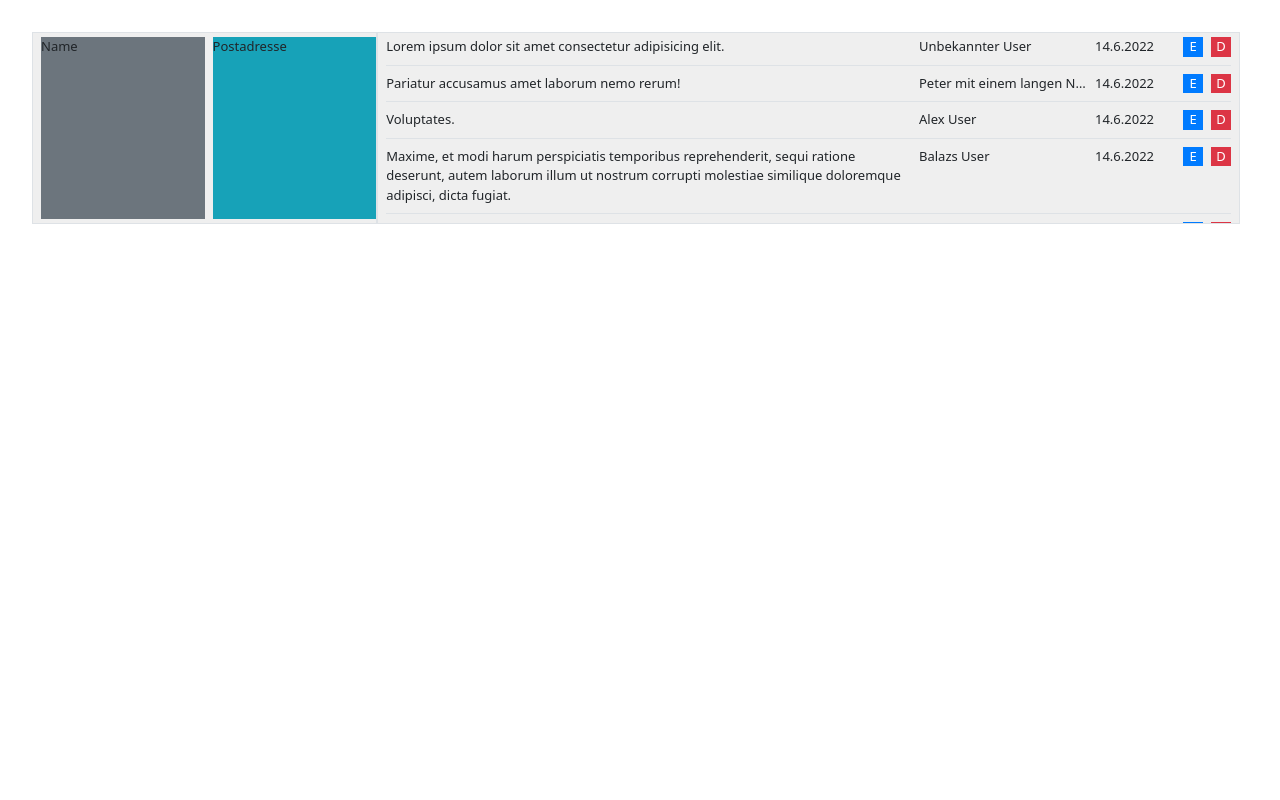
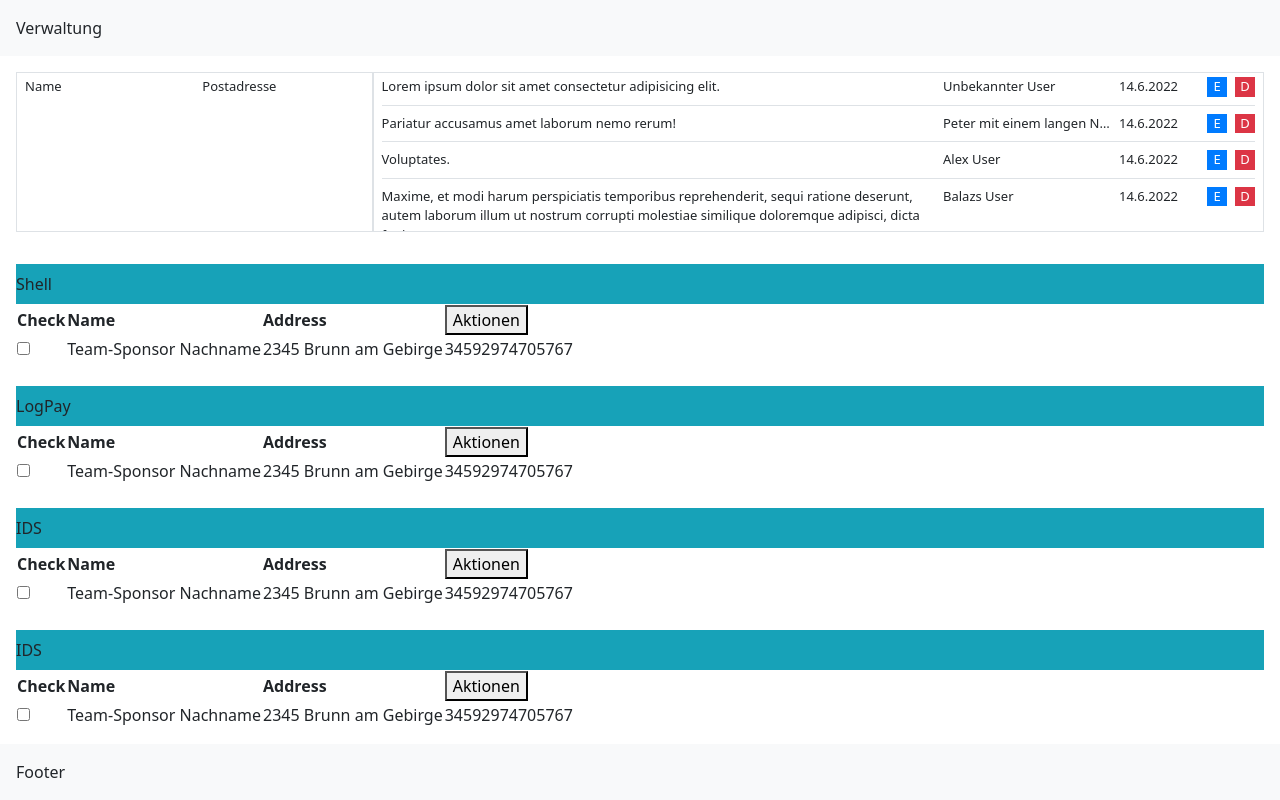
Before and after one commit to elementarteilchen-charm/tkv, a Vue app: page / in a window 1280 px wide. Built offline with nearby package versions, Linux system fonts and the light colour scheme.

Commit message:
Grid layout für header, main, footer. Scrollbarer main Bereich

```diff
--- a/index.html
+++ b/index.html
@@ -8,8 +8,10 @@
     <link rel="stylesheet" href="https://cdn.jsdelivr.net/npm/bootstrap-icons@1.8.3/font/bootstrap-icons.css">
     <title>Vite App</title>
   </head>
+
   <body>
-    <div id="app" style="margin: 2rem;"></div>
+    <div id="app"></div>
     <script type="module" src="/src/main.js"></script>
   </body>
+
 </html>
--- a/src/App.vue
+++ b/src/App.vue
@@ -1,29 +1,50 @@
 <script setup>
   import KommentarBox from './components/KommentarBox.vue'
   import PartnerInfoBox from './components/PartnerInfoBox.vue'
+  import AnbieterUebersicht from './components/AnbieterUebersicht.vue'
 </script>
 
 <template>
-  <div class="container-fluid">
-    <div class="row pr-2">
-      <header class="info-bereich">
+  <div class="app-layout">
+
+    <header class="">
+      <div class="p-3 bg-light">
+        Verwaltung
+      </div>
+      <div class="info-bereich p-3">
         <PartnerInfoBox />
         <KommentarBox />
-      </header>
-    </div>
+      </div>
+    </header>
+
+    <main class="p-3" style="overflow-y: scroll;">
+      <AnbieterUebersicht />
+    </main>
+
+    <footer class="bg-light" style="min-height: 2rem;">
+      <div class="p-3">
+        Footer
+      </div>
+    </footer>
   </div>
 </template>
 
 <style>
-  header.info-bereich {
-    background-color: #efefef;
+  .info-bereich {
     display:  grid;
     grid-template-columns: 2fr 5fr;
   }
 
   #app {
-    font-family: system-ui, Helvetica, Arial, sans-serif;
+     font-family: system-ui, Helvetica, Arial, sans-serif;
     -webkit-font-smoothing: antialiased;
     -moz-osx-font-smoothing: grayscale;
   }
+
+  .app-layout {
+    display: grid;
+    grid-template-rows: auto 1fr auto;
+    height: 100vh;
+
+  }
 </style>
--- /dev/null
+++ b/src/components/Anbieter.vue
@@ -0,0 +1,35 @@
+<script setup>
+    // import Kommentar from './Kommentar.vue'
+    defineProps(['name'])
+</script>
+
+<template>
+    <div class="anbieter">
+        <div class="py-2 bg-info">{{name}}</div>
+
+        <table>
+            <thead>
+                <th>Check</th>
+                <th>Name</th>
+                <th>Address</th>
+                <th><button>Aktionen</button></th>
+            </thead>
+            <tbody>
+                <tr>
+                    <td><input type="checkbox"></td>
+                    <td>Team-Sponsor Nachname</td>
+                    <td>2345 Brunn am Gebirge</td>
+                    <td>34592974705767</td>
+                </tr>
+            </tbody>
+        </table>
+    </div>
+</template>
+
+<style>
+    div.anbieter {
+        /*display:  grid;
+        grid-template-columns: 1fr;*/
+        min-height: 3rem;
+    }
+</style>
--- /dev/null
+++ b/src/components/AnbieterUebersicht.vue
@@ -0,0 +1,27 @@
+<script setup>
+    import Anbieter from './Anbieter.vue'
+</script>
+
+<template>
+    <div class="anbieter-uebersicht">
+        <Anbieter name="Shell">
+        </Anbieter>
+        <Anbieter name="LogPay"/>
+        <Anbieter name="IDS">
+        </Anbieter>
+        <Anbieter name="IDS"/>
+        <Anbieter name="IDS"/>
+    </div>
+</template>
+
+<style>
+    div.anbieter-uebersicht {
+        display:  grid;
+        grid-row-gap: 1.5rem;
+        grid-template-rows: 1fr;
+
+        overflow:  hidden;
+        overflow-y:  scroll;
+
+    }
+</style>
--- a/src/components/KommentarBox.vue
+++ b/src/components/KommentarBox.vue
@@ -37,7 +37,7 @@
     div.comment-box {
         display:  grid;
         grid-row-gap: 0.5rem;
-        height:  12rem;
+        height:  10rem;
         overflow:  hidden;
         overflow-y:  auto;
     }
--- a/src/components/PartnerInfoBox.vue
+++ b/src/components/PartnerInfoBox.vue
@@ -4,10 +4,10 @@
 
 <template>
     <div class="partnerinfo-box border px-2 py-1">
-        <div class="bg-secondary">
+        <div class="">
             Name
         </div>
-        <div class="bg-info">
+        <div class="">
             Postadresse
         </div>
 
```
